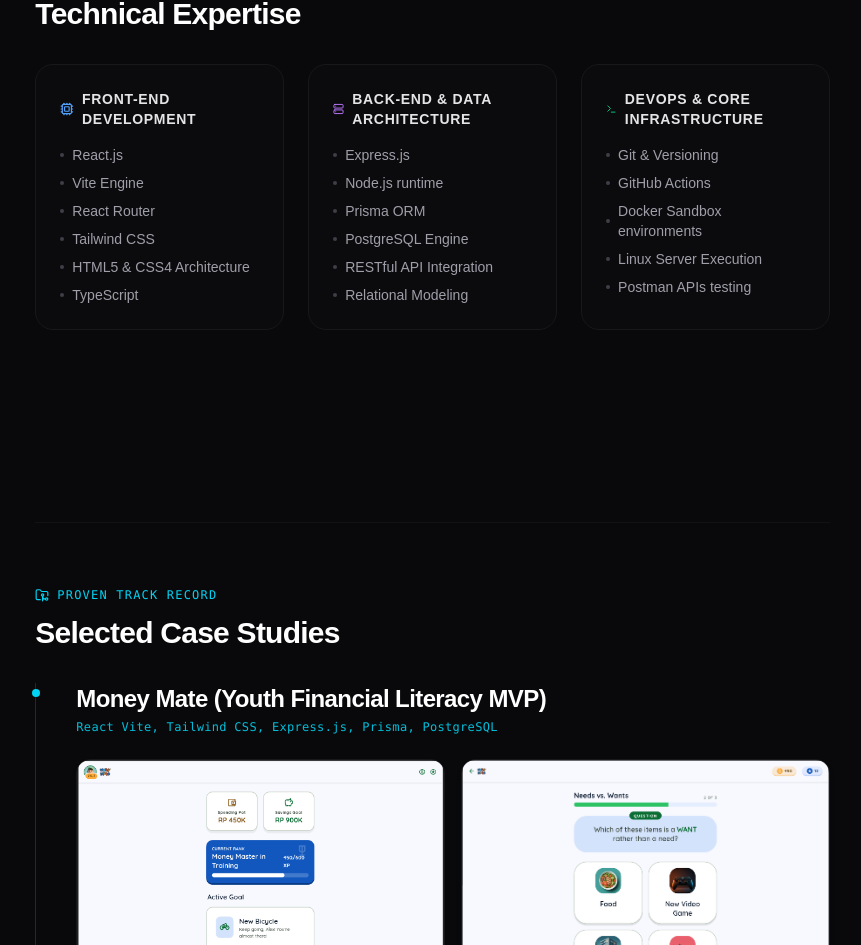
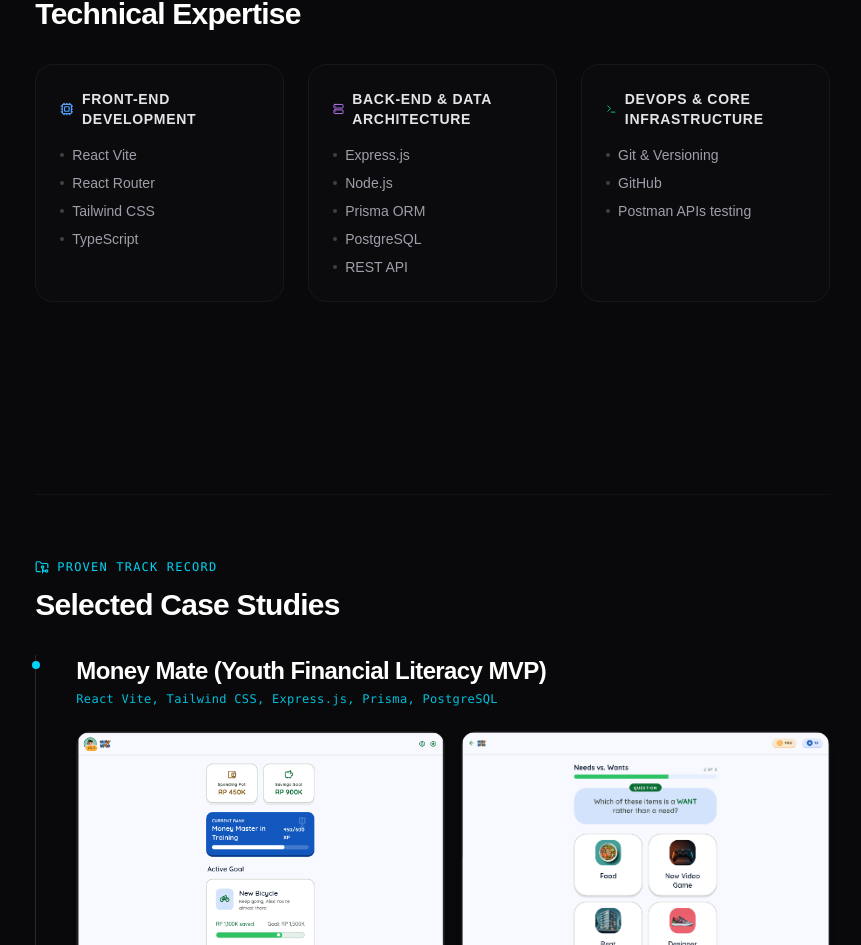
Before and after one commit to yosvaldo/personal-web, a React (Vite) app: page / in a window 1280 px wide. Shown: the part 1594-2539 px from the top of the page, without its empty margins (418-1279 px from the left). Built offline with nearby package versions, Linux system fonts and the light colour scheme.

Commit message:
Updating Skills.tsx

```diff
--- a/src/sections/Skills.tsx
+++ b/src/sections/Skills.tsx
@@ -4,17 +4,17 @@ const SKILLS_DATA = [
   {
     category: "Front-End Development",
     icon: <Cpu className="w-4 h-4 text-blue-400" />,
-    items: ["React.js", "Vite Engine", "React Router", "Tailwind CSS", "HTML5 & CSS4 Architecture", "TypeScript"],
+    items: ["React Vite", "React Router", "Tailwind CSS", "TypeScript"],
   },
   {
     category: "Back-End & Data Architecture",
     icon: <Server className="w-4 h-4 text-purple-400" />,
-    items: ["Express.js", "Node.js runtime", "Prisma ORM", "PostgreSQL Engine", "RESTful API Integration", "Relational Modeling"],
+    items: ["Express.js", "Node.js", "Prisma ORM", "PostgreSQL", "REST API"],
   },
   {
     category: "DevOps & Core Infrastructure",
     icon: <Terminal className="w-4 h-4 text-emerald-400" />,
-    items: ["Git & Versioning", "GitHub Actions", "Docker Sandbox environments", "Linux Server Execution", "Postman APIs testing"],
+    items: ["Git & Versioning", "GitHub", "Postman APIs testing"],
   },
 ];
 
```
